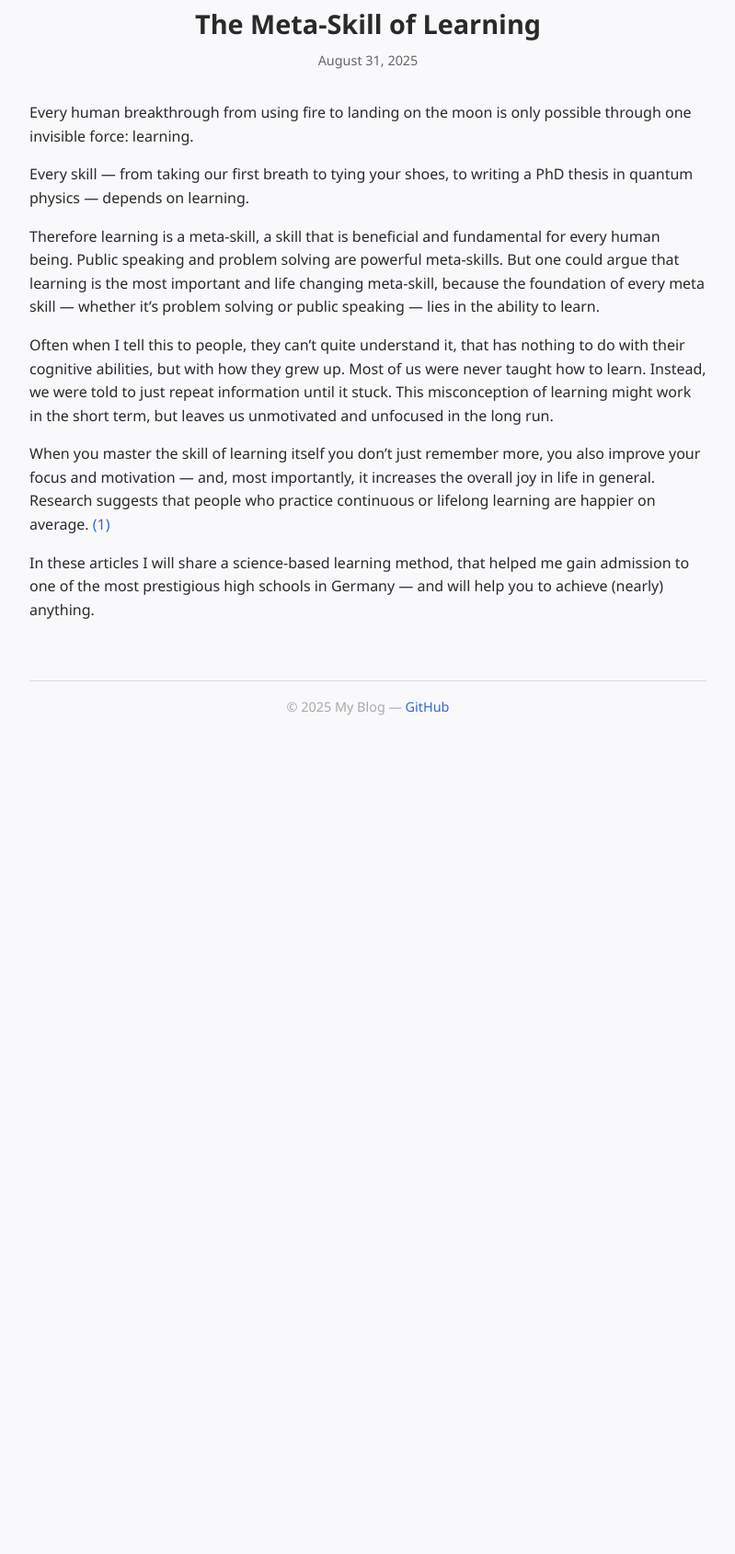
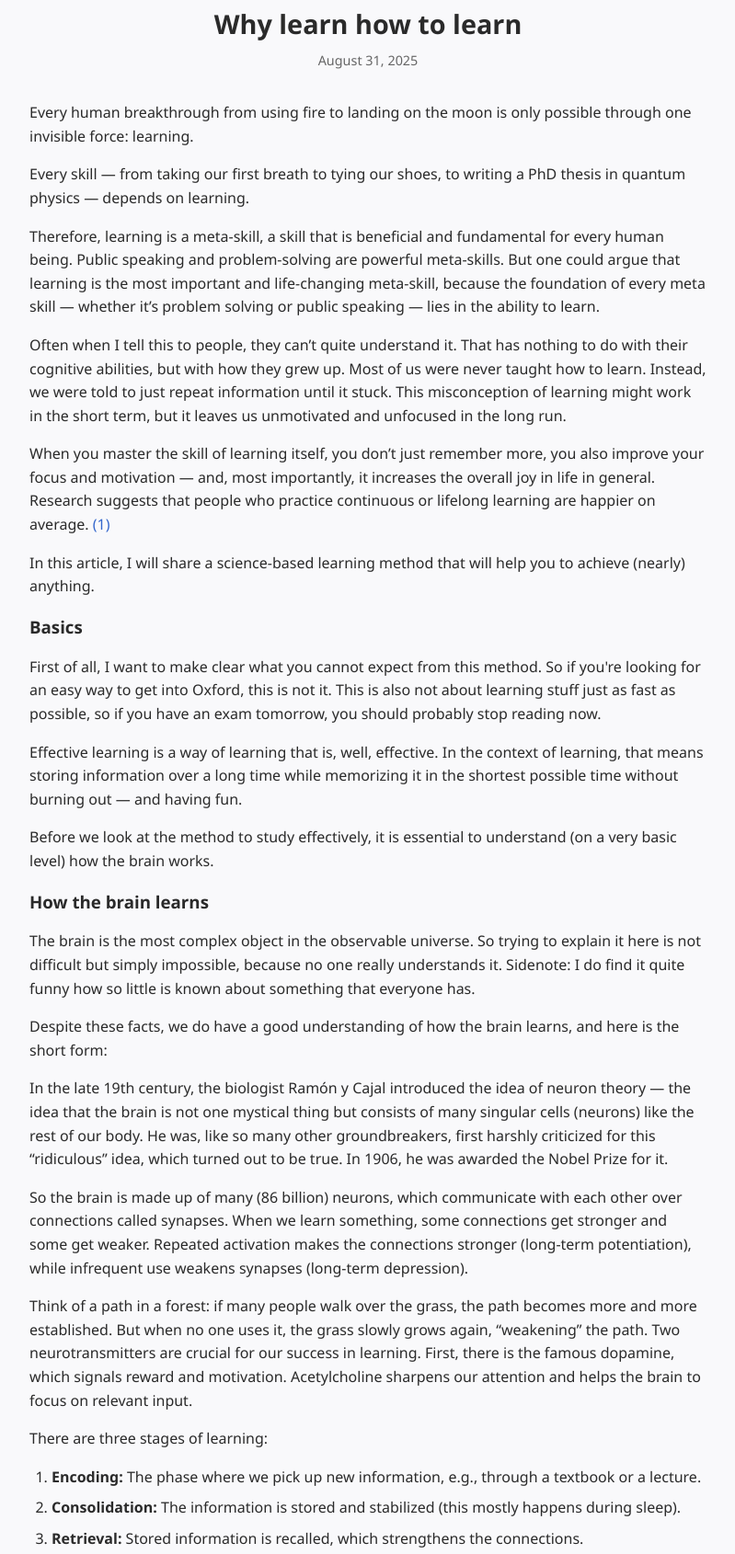
Before and after one commit to Jakobtea/Thinking-path, a plain HTML site: page post1.html in a window 1280 px wide. Shown: the part 205-1895 px from the top of the page at 92% size, without its empty margins (240-1039 px from the left). Before the commit the page ends 1017 px from the top, so only its background shows below. Drawn offline with Linux system fonts and the light colour scheme.

Commit message:
Blog update

```diff
--- a/post1.html
+++ b/post1.html
@@ -18,7 +18,7 @@
   <main>
     <article>
       <header>
-        <h2>The Meta-Skill of Learning</h2>
+        <h2>Why learn how to learn</h2>
         <time datetime="2025-08-31">August 31, 2025</time>
       </header>
 
@@ -28,30 +28,70 @@
         </p>
 
         <p>
-          Every skill — from taking our first breath to tying your shoes, to writing a PhD thesis in quantum physics — depends on learning.
+          Every skill — from taking our first breath to tying our shoes, to writing a PhD thesis in quantum physics — depends on learning.
         </p>
 
         <p>
-          Therefore learning is a meta-skill, a skill that is beneficial and fundamental for every human being.
-          Public speaking and problem solving are powerful meta-skills. But one could argue that learning is the most important and life changing meta-skill,
-          because the foundation of every meta skill — whether it’s problem solving or public speaking — lies in the ability to learn.
+          Therefore, learning is a meta-skill, a skill that is beneficial and fundamental for every human being. Public speaking and problem-solving are powerful meta-skills. But one could argue that learning is the most important and life-changing meta-skill, because the foundation of every meta skill — whether it’s problem solving or public speaking — lies in the ability to learn.
         </p>
 
         <p>
-          Often when I tell this to people, they can’t quite understand it, that has nothing to do with their cognitive abilities, but with how they grew up.
-          Most of us were never taught how to learn. Instead, we were told to just repeat information until it stuck.
-          This misconception of learning might work in the short term, but leaves us unmotivated and unfocused in the long run.
+          Often when I tell this to people, they can’t quite understand it. That has nothing to do with their cognitive abilities, but with how they grew up. Most of us were never taught how to learn. Instead, we were told to just repeat information until it stuck. This misconception of learning might work in the short term, but it leaves us unmotivated and unfocused in the long run.
         </p>
 
         <p>
-          When you master the skill of learning itself you don’t just remember more, you also improve your focus and motivation — and, most importantly, it increases the overall joy in life in general.
-          Research suggests that people who practice continuous or lifelong learning are happier on average.
+          When you master the skill of learning itself, you don’t just remember more, you also improve your focus and motivation — and, most importantly, it increases the overall joy in life in general. Research suggests that people who practice continuous or lifelong learning are happier on average.
           <a href="https://www.dvv-international.de/en/adult-education-and-development/editions/aed-832016-skills-and-competencies/section-3-utopia/lifelong-learning-as-a-path-to-happiness">(1)</a>
         </p>
 
         <p>
-          In these articles I will share a science-based learning method, that helped me gain admission to one of the most prestigious high schools in Germany — and will help you to achieve (nearly) anything.
+          In this article, I will share a science-based learning method that will help you to achieve (nearly) anything.
         </p>
+      </section>
+
+      <section>
+        <h3>Basics</h3>
+        <p>
+          First of all, I want to make clear what you cannot expect from this method. So if you're looking for an easy way to get into Oxford, this is not it. This is also not about learning stuff just as fast as possible, so if you have an exam tomorrow, you should probably stop reading now.
+        </p>
+
+        <p>
+          Effective learning is a way of learning that is, well, effective. In the context of learning, that means storing information over a long time while memorizing it in the shortest possible time without burning out — and having fun.
+        </p>
+
+        <p>
+          Before we look at the method to study effectively, it is essential to understand (on a very basic level) how the brain works.
+        </p>
+      </section>
+
+      <section>
+        <h3>How the brain learns</h3>
+        <p>
+          The brain is the most complex object in the observable universe. So trying to explain it here is not difficult but simply impossible, because no one really understands it. Sidenote: I do find it quite funny how so little is known about something that everyone has.
+        </p>
+
+        <p>
+          Despite these facts, we do have a good understanding of how the brain learns, and here is the short form:
+        </p>
+
+        <p>
+          In the late 19th century, the biologist Ramón y Cajal introduced the idea of neuron theory — the idea that the brain is not one mystical thing but consists of many singular cells (neurons) like the rest of our body. He was, like so many other groundbreakers, first harshly criticized for this “ridiculous” idea, which turned out to be true. In 1906, he was awarded the Nobel Prize for it.
+        </p>
+
+        <p>
+          So the brain is made up of many (86 billion) neurons, which communicate with each other over connections called synapses. When we learn something, some connections get stronger and some get weaker. Repeated activation makes the connections stronger (long-term potentiation), while infrequent use weakens synapses (long-term depression).
+        </p>
+
+        <p>
+          Think of a path in a forest: if many people walk over the grass, the path becomes more and more established. But when no one uses it, the grass slowly grows again, “weakening” the path. Two neurotransmitters are crucial for our success in learning. First, there is the famous dopamine, which signals reward and motivation. Acetylcholine sharpens our attention and helps the brain to focus on relevant input.
+        </p>
+
+        <p>There are three stages of learning:</p>
+        <ol>
+          <li><strong>Encoding:</strong> The phase where we pick up new information, e.g., through a textbook or a lecture.</li>
+          <li><strong>Consolidation:</strong> The information is stored and stabilized (this mostly happens during sleep).</li>
+          <li><strong>Retrieval:</strong> Stored information is recalled, which strengthens the connections.</li>
+        </ol>
       </section>
     </article>
   </main>
```
